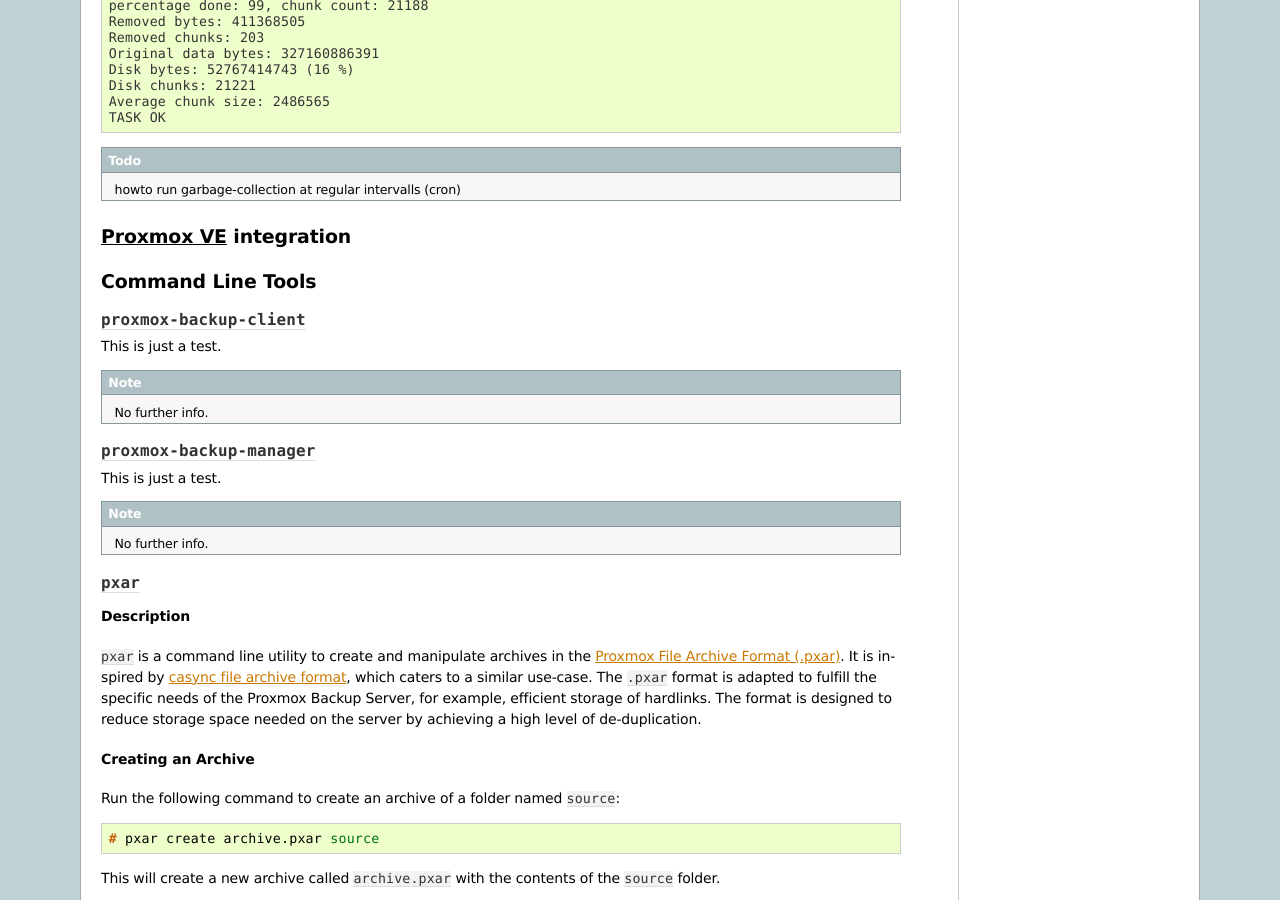
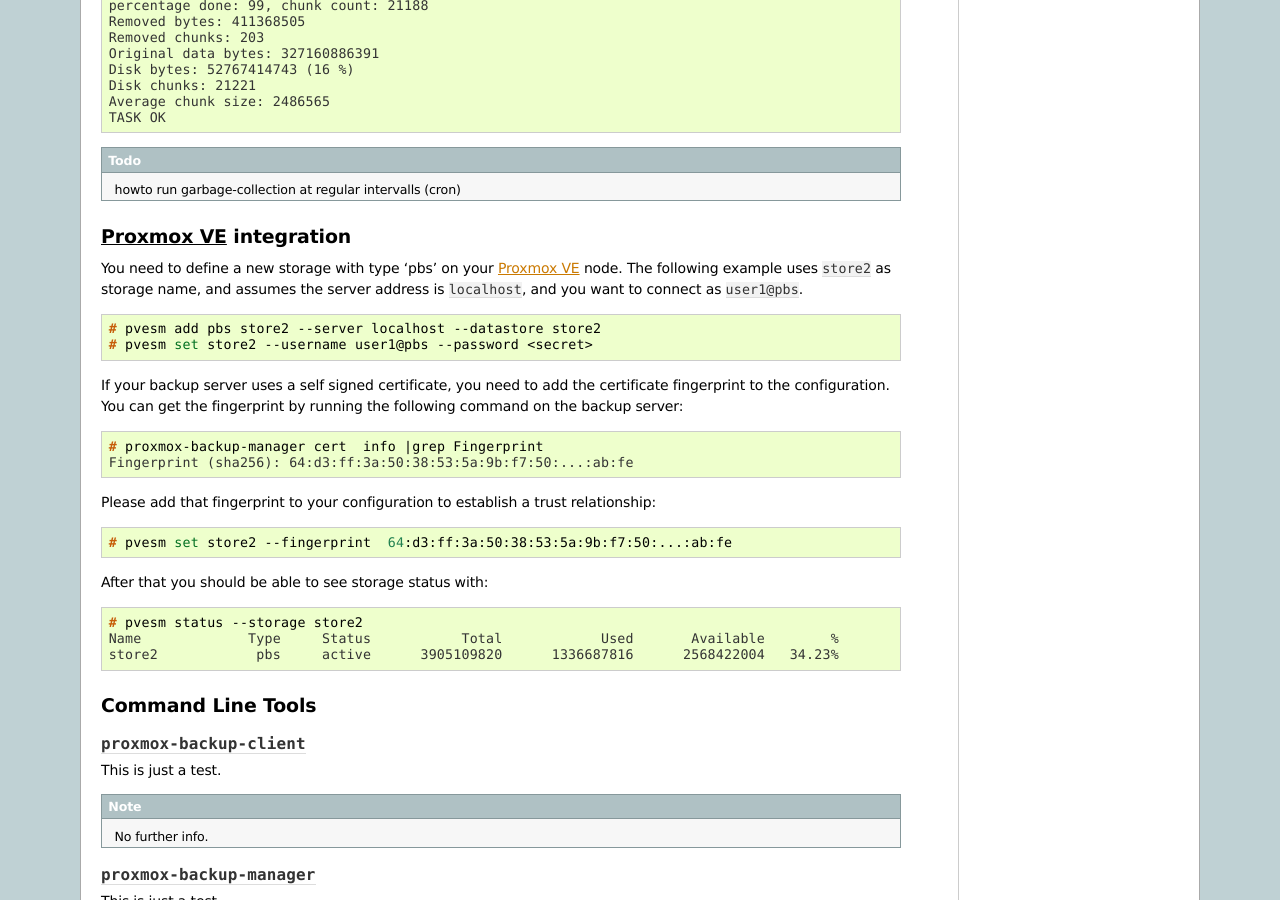
Before and after one commit to proxmox/proxmox-backup, a Sphinx documentation site: the page built from docs/administration-guide.rst, in a window 1280 px wide and 900 px high, scrolled down 11558 px. Built offline with Sphinx 7.4.7, drawn with Linux system fonts in a browser that asks for light colours.

Commit message:
administration-guide.rst: add section "Proxmox VE integration"

```diff
--- a/docs/administration-guide.rst
+++ b/docs/administration-guide.rst
@@ -853,6 +853,41 @@
 `Proxmox VE`_ integration
 -------------------------
 
+You need to define a new storage with type 'pbs' on your `Proxmox VE`_
+node. The following example uses ``store2`` as storage name, and
+assumes the server address is ``localhost``, and you want to connect
+as ``user1@pbs``.
+
+.. code-block:: console
+
+  # pvesm add pbs store2 --server localhost --datastore store2
+  # pvesm set store2 --username user1@pbs --password <secret>
+
+If your backup server uses a self signed certificate, you need to add
+the certificate fingerprint to the configuration. You can get the
+fingerprint by running the following command on the backup server:
+
+.. code-block:: console
+
+  # proxmox-backup-manager cert  info |grep Fingerprint
+  Fingerprint (sha256): 64:d3:ff:3a:50:38:53:5a:9b:f7:50:...:ab:fe
+
+Please add that fingerprint to your configuration to establish a trust
+relationship:
+
+.. code-block:: console
+
+  # pvesm set store2 --fingerprint  64:d3:ff:3a:50:38:53:5a:9b:f7:50:...:ab:fe
+
+After that you should be able to see storage status with:
+
+.. code-block:: console
+
+  # pvesm status --storage store2
+  Name             Type     Status           Total            Used       Available        %
+  store2            pbs     active      3905109820      1336687816      2568422004   34.23%
+
+
 
 .. include:: command-line-tools.rst
 
```
